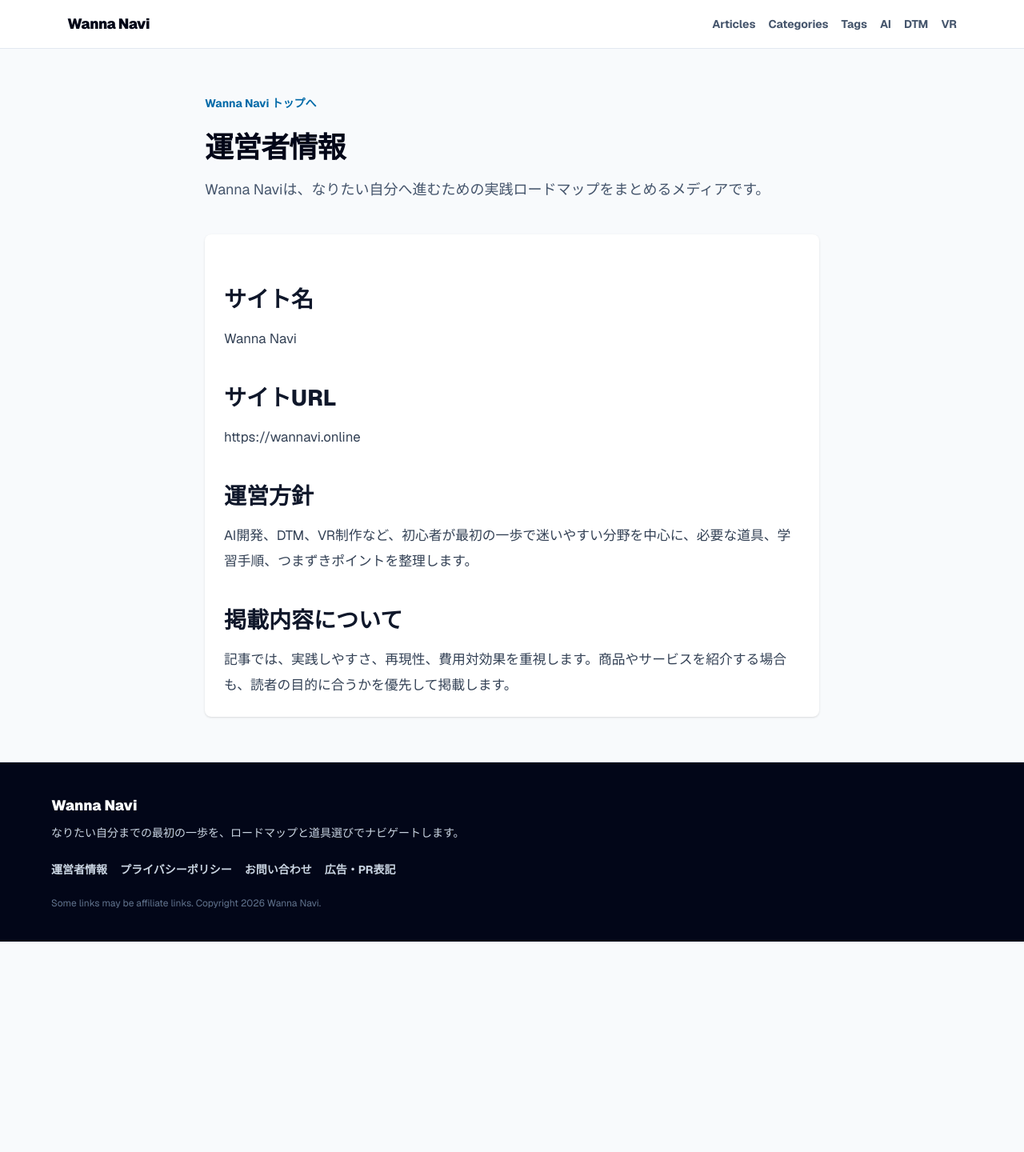
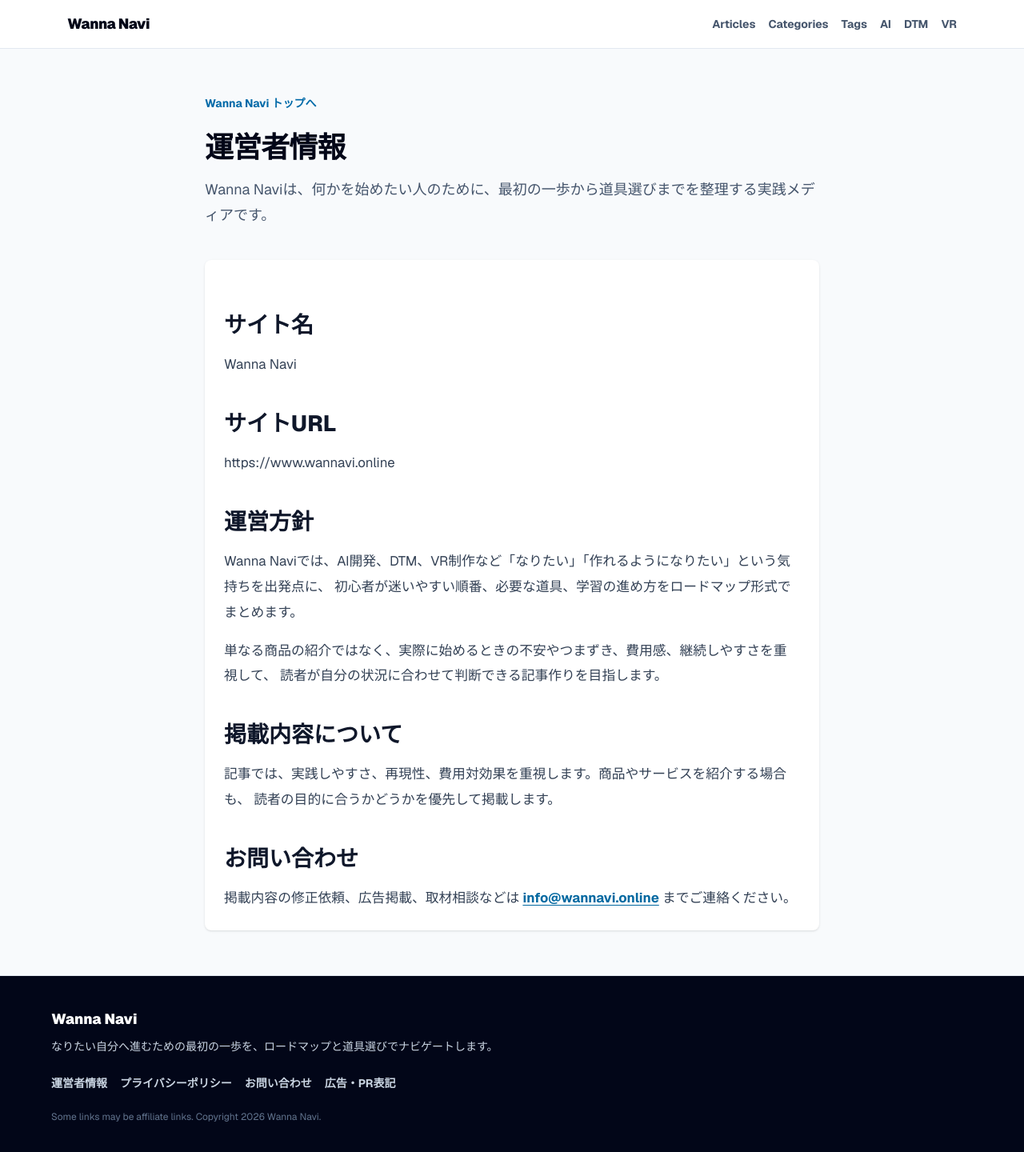
Before and after one commit to SakuInVR/wannavi-online, a Next.js app: page /about in a window 1280 px wide. Shown: the top 1440 px of the page at 80% size. Before the commit the page ends 1177 px from the top, so only its background shows below. Built offline with nearby package versions, Linux system fonts and the light colour scheme; no server answers.

Commit message:
Polish production site copy

```diff
--- a/src/app/about/page.tsx
+++ b/src/app/about/page.tsx
@@ -15,7 +15,7 @@ export default function AboutPage() {
   return (
     <StaticPage
       title="運営者情報"
-      description="Wanna Naviは、なりたい自分へ進むための実践ロードマップをまとめるメディアです。"
+      description="Wanna Naviは、何かを始めたい人のために、最初の一歩から道具選びまでを整理する実践メディアです。"
     >
       <h2>サイト名</h2>
       <p>{siteConfig.name}</p>
@@ -25,12 +25,25 @@ export default function AboutPage() {
 
       <h2>運営方針</h2>
       <p>
-        AI開発、DTM、VR制作など、初心者が最初の一歩で迷いやすい分野を中心に、必要な道具、学習手順、つまずきポイントを整理します。
+        Wanna Naviでは、AI開発、DTM、VR制作など「なりたい」「作れるようになりたい」という気持ちを出発点に、
+        初心者が迷いやすい順番、必要な道具、学習の進め方をロードマップ形式でまとめます。
+      </p>
+      <p>
+        単なる商品の紹介ではなく、実際に始めるときの不安やつまずき、費用感、継続しやすさを重視して、
+        読者が自分の状況に合わせて判断できる記事作りを目指します。
       </p>
 
       <h2>掲載内容について</h2>
       <p>
-        記事では、実践しやすさ、再現性、費用対効果を重視します。商品やサービスを紹介する場合も、読者の目的に合うかを優先して掲載します。
+        記事では、実践しやすさ、再現性、費用対効果を重視します。商品やサービスを紹介する場合も、
+        読者の目的に合うかどうかを優先して掲載します。
+      </p>
+
+      <h2>お問い合わせ</h2>
+      <p>
+        掲載内容の修正依頼、広告掲載、取材相談などは{" "}
+        <a href={`mailto:${siteConfig.contactEmail}`}>{siteConfig.contactEmail}</a>{" "}
+        までご連絡ください。
       </p>
     </StaticPage>
   );
--- a/src/app/contact/page.tsx
+++ b/src/app/contact/page.tsx
@@ -19,17 +19,19 @@ export default function ContactPage() {
     >
       <h2>連絡先</h2>
       <p>
-        現在のお問い合わせ先は <a href={`mailto:${siteConfig.contactEmail}`}>{siteConfig.contactEmail}</a> です。
+        現在のお問い合わせ先は{" "}
+        <a href={`mailto:${siteConfig.contactEmail}`}>{siteConfig.contactEmail}</a> です。
       </p>
 
       <h2>返信について</h2>
       <p>
-        内容を確認のうえ、必要に応じて返信します。営業、広告掲載、掲載内容の修正依頼は、要点をまとめて送ってください。
+        内容を確認のうえ、必要に応じて返信します。営業、広告掲載、記事内容の修正依頼は、
+        要点をまとめて送ってください。
       </p>
 
       <h2>今後の拡張</h2>
       <p>
-        公開後は、フォームサービスまたは独自APIを使った問い合わせフォームを追加できます。
+        公開後の運用状況に応じて、問い合わせフォームや専用窓口を追加する予定です。
       </p>
     </StaticPage>
   );
--- a/src/app/disclosure/page.tsx
+++ b/src/app/disclosure/page.tsx
@@ -18,12 +18,14 @@ export default function DisclosurePage() {
     >
       <h2>広告・アフィリエイトリンクについて</h2>
       <p>
-        当サイトの記事には、広告、アフィリエイトリンク、PRリンクが含まれる場合があります。リンク経由で購入や登録が行われた場合、当サイトが報酬を受け取ることがあります。
+        当サイトの記事には、広告、アフィリエイトリンク、PRリンクが含まれる場合があります。
+        リンク経由で商品やサービスの購入、登録が行われた場合、当サイトが報酬を受け取ることがあります。
       </p>
 
       <h2>掲載基準</h2>
       <p>
-        商品やサービスは、記事のテーマや読者の目的に合うものを掲載します。報酬の有無だけでなく、始めやすさ、費用、使いやすさ、継続しやすさを重視します。
+        商品やサービスは、記事のテーマや読者の目的に合うものを中心に掲載します。
+        報酬の有無だけで掲載を判断せず、始めやすさ、費用、使いやすさ、継続しやすさを重視します。
       </p>
 
       <h2>表記ルール</h2>
--- a/src/app/layout.tsx
+++ b/src/app/layout.tsx
@@ -86,7 +86,7 @@ export default function RootLayout({
           <div className="mx-auto max-w-6xl">
             <p className="text-lg font-black">Wanna Navi</p>
             <p className="mt-2 max-w-2xl text-sm leading-6 text-slate-300">
-              なりたい自分までの最初の一歩を、ロードマップと道具選びでナビゲートします。
+              なりたい自分へ進むための最初の一歩を、ロードマップと道具選びでナビゲートします。
             </p>
             <nav className="mt-6 flex flex-wrap gap-4 text-sm font-bold text-slate-300">
               {staticPages.map((page) => (
--- a/src/app/privacy/page.tsx
+++ b/src/app/privacy/page.tsx
@@ -19,32 +19,39 @@ export default function PrivacyPage() {
     >
       <h2>個人情報の利用目的</h2>
       <p>
-        お問い合わせ時に入力された氏名、メールアドレス等は、返信や必要な連絡のために利用します。目的外の利用は行いません。
+        お問い合わせ時に入力された氏名、メールアドレス等は、返信や必要な連絡のために利用します。
+        目的外の利用は行いません。
       </p>
 
       <h2>アクセス解析ツールについて</h2>
       <p>
-        当サイトでは、サイト改善のためにアクセス解析ツールを利用する場合があります。取得される情報は匿名の統計情報であり、個人を特定するものではありません。
+        当サイトでは、サイト改善のためにGoogle Analyticsなどのアクセス解析ツールを利用する場合があります。
+        取得される情報は匿名の統計情報であり、個人を特定するものではありません。
       </p>
 
       <h2>広告配信について</h2>
       <p>
-        当サイトでは、Google AdSenseなどの第三者配信広告サービスを利用する場合があります。広告配信事業者は、ユーザーの興味に応じた広告を表示するためCookieを使用することがあります。
+        当サイトでは、Google AdSenseなどの第三者配信広告サービスを利用する場合があります。
+        広告配信事業者は、ユーザーの興味に応じた広告を表示するためCookieを使用することがあります。
       </p>
 
       <h2>アフィリエイトについて</h2>
       <p>
-        当サイトは、Amazonアソシエイト、楽天アフィリエイト、ASP等のアフィリエイトプログラムを利用する場合があります。リンク経由で商品やサービスが購入された場合、当サイトが報酬を受け取ることがあります。
+        当サイトは、Amazonアソシエイト、楽天アフィリエイト、ASPなどのアフィリエイトプログラムを
+        利用する場合があります。リンク経由で商品やサービスが購入された場合、当サイトが報酬を受け取ることがあります。
       </p>
 
       <h2>免責事項</h2>
       <p>
-        掲載情報はできる限り正確になるよう努めますが、内容の正確性や安全性を保証するものではありません。商品やサービスの利用は、公式情報を確認のうえご自身の判断で行ってください。
+        掲載情報はできる限り正確になるよう努めますが、内容の正確性や安全性を保証するものではありません。
+        商品やサービスの利用は、公式情報を確認のうえご自身の判断で行ってください。
       </p>
 
       <h2>お問い合わせ</h2>
       <p>
-        本ポリシーに関するお問い合わせは、{siteConfig.contactEmail} までご連絡ください。
+        本ポリシーに関するお問い合わせは{" "}
+        <a href={`mailto:${siteConfig.contactEmail}`}>{siteConfig.contactEmail}</a>{" "}
+        までご連絡ください。
       </p>
     </StaticPage>
   );
--- a/src/lib/outbound-links.ts
+++ b/src/lib/outbound-links.ts
@@ -14,7 +14,7 @@ export const outboundLinks: OutboundLink[] = [
   },
   {
     id: "dtm-starter-kit",
-    label: "DTM初心者機材候補",
+    label: "DTM初心者向け機材候補",
     url: "",
     category: "dtm",
   },
--- a/src/lib/site.ts
+++ b/src/lib/site.ts
@@ -1,10 +1,10 @@
 export const siteConfig = {
   name: "Wanna Navi",
   domain: "wannavi.online",
-  url: "https://wannavi.online",
-  contactEmail: "contact@wannavi.online",
+  url: "https://www.wannavi.online",
+  contactEmail: "info@wannavi.online",
   description:
-    "なりたい自分までの最初の一歩を、ロードマップと道具選びでナビゲートする実践メディア。",
+    "なりたい自分へ進むための、実践ロードマップと道具選びをまとめるメディア。",
 };
 
 export const staticPages = [
@@ -26,14 +26,14 @@ export const categories = [
     slug: "dtm",
     title: "DTMerになりたい",
     description:
-      "最初の機材、作曲の練習、音作りまで、音を形にするための実践ナビ。",
+      "最初の機材、作曲の練習、曲作りまで、音を形にするための実践ナビ。",
     accent: "from-fuchsia-500 to-rose-400",
   },
   {
     slug: "vr-creator",
     title: "VRクリエイターになりたい",
     description:
-      "VRChat、アバター、Quest対応、ワールド制作のつまずきを攻略するガイド。",
+      "VRChat、アバター、Quest対応、ワールド制作のつまずきを減らすガイド。",
     accent: "from-emerald-500 to-lime-400",
   },
 ] as const;
```
